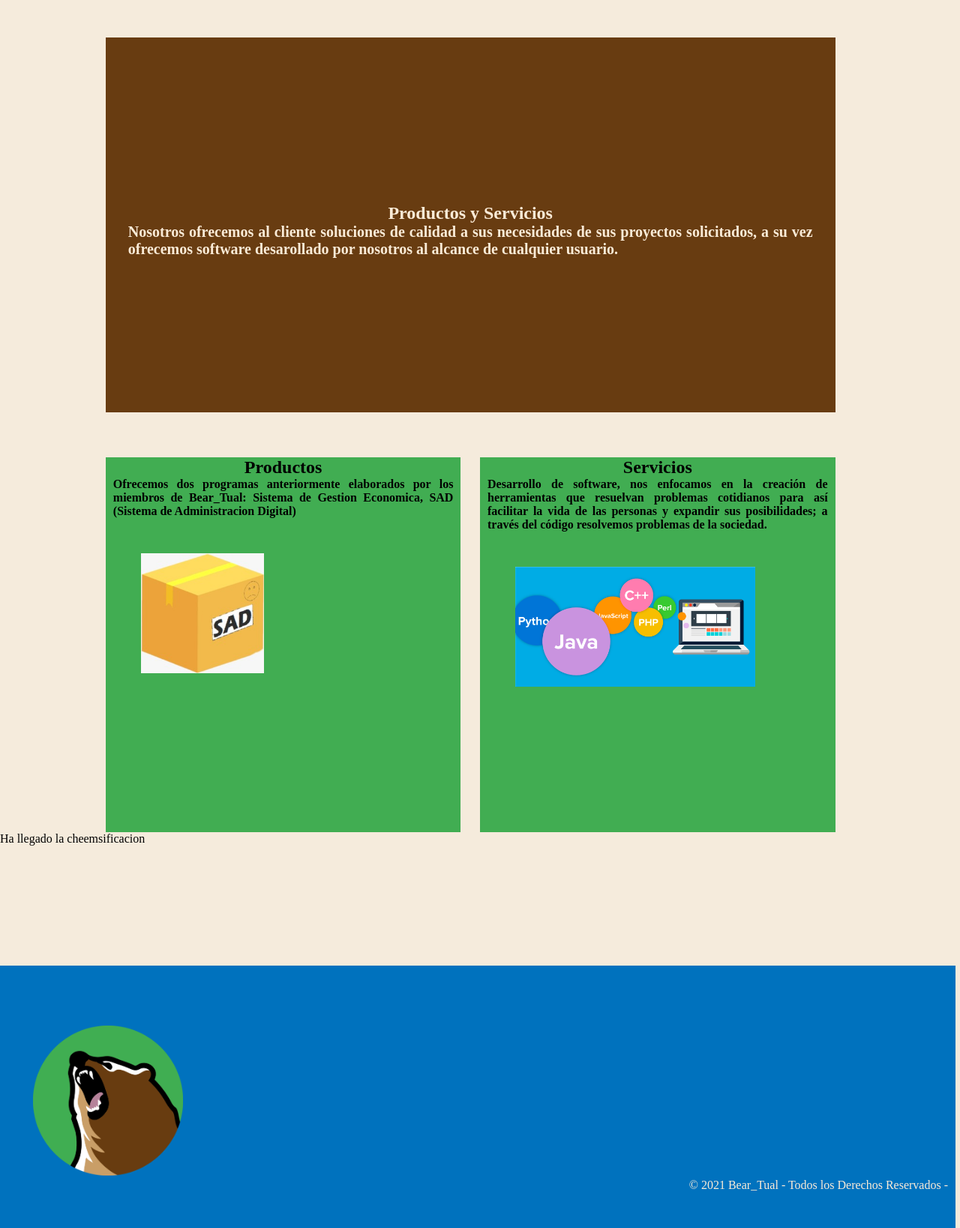
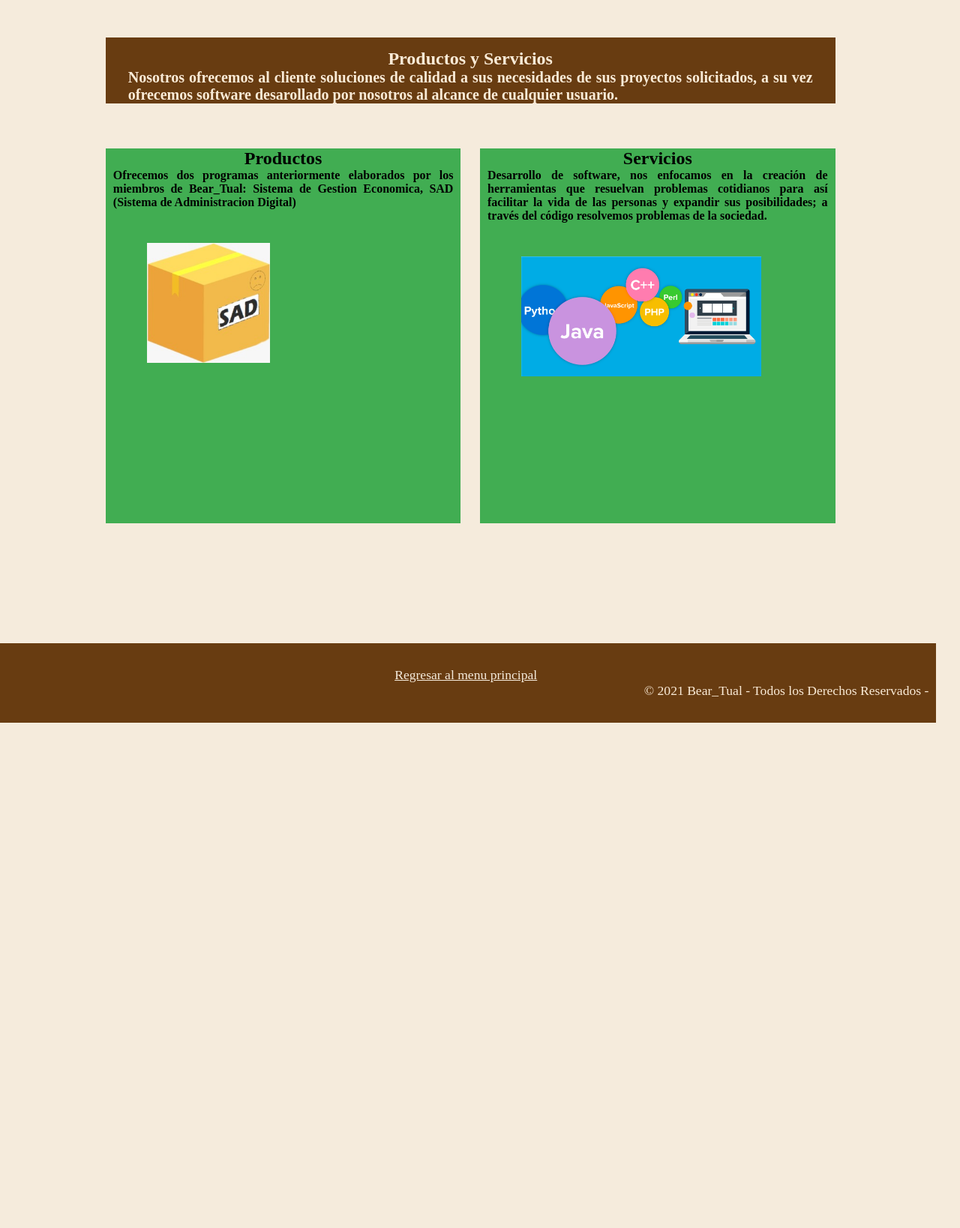
Before and after one commit to EMOA117/4IV7-ProyectoAula-Eq6-BearCareful, a PHP site: page /productosyservicios.html in a window 1280 px wide. Shown: the part 54-1692 px from the top of the page at 75% size. After the commit the page ends 1018 px from the top, so only its background shows below. Run offline with PHP 8.4, Linux system fonts and the light colour scheme.

Commit message:
Footer corregido y enlaces

```diff
--- a/CSS/productosyservicios.css
+++ b/CSS/productosyservicios.css
@@ -134,3 +134,21 @@
 @media (min-width:00px){
 	.XD{height: 10rem;}
 }
+.imagen{
+	text-align: center;
+}
+.foot{
+    background-color: #683c11;
+    padding: 2rem 0px;
+    text-align: center;
+    font-size: 1.1rem;
+    position: relative;
+    width: 98%;
+    bottom: 0px;
+    color: #F5EBDC;
+}
+
+.pie{
+    color: #F5EBDC;
+	text-align: center;
+}
--- a/exito.html
+++ b/exito.html
@@ -47,4 +47,8 @@
         </section>
     </div>
 </body>
+<footer class="foot">
+    <a class="pie" href="Index.html" >Regresar al menu principal</a>
+    <p>© 2021 Bear_Tual - Todos los Derechos Reservados -</p>
+</footer>
 </html>
--- a/media.html
+++ b/media.html
@@ -17,7 +17,7 @@
                 <td class="barra1"><a class="enlace" href="Index.html">IDEARIO</a></td>
                 <td class="barra1"><a class="enlace" href="productosyservicios.html">PRODUCTOS Y SERVICIOS</a></td>
                 <td class="barra1"><a class="enlace" href="exito.html">CASOS DE EXITO</a></td>
-                <td class="barra1"><a class="enlace" href="">CONTACTO</a></td>
+                <td class="barra1"><a class="enlace" href="formulario.html">CONTACTO</a></td>
             </tr>
         </table>
     </nav>
@@ -28,4 +28,8 @@
         <audio src="assets/audio/losmejores.mp3" controls autoplay></audio>
     </p>
 </body>
+<footer class="foot">
+    <a class="pie" href="Index.html" >Regresar al menu principal</a>
+    <p>© 2021 Bear_Tual - Todos los Derechos Reservados -</p>
+</footer>
 </html>
--- a/productosyservicios.html
+++ b/productosyservicios.html
@@ -25,7 +25,7 @@
 
 		<!--<div>-->
 
-		<div class="ProductosyServicios" style="width:76% ; height:500px; background: #683c11; ">
+		<div class="ProductosyServicios" style="width:76% ; background: #683c11; ">
 			<h2>Productos y Servicios</h2>
 			<p>Nosotros ofrecemos al cliente soluciones de calidad a sus necesidades de sus proyectos solicitados, a su vez ofrecemos software desarollado por nosotros al alcance de cualquier usuario.</p>
 		</div>
@@ -34,26 +34,21 @@
 		<div class="Productos" style="width: 37%; height: 500px; background-color: #41ad52 ">
 			<h2>Productos</h2>
 			<p>Ofrecemos dos programas anteriormente elaborados por los miembros de Bear_Tual: Sistema de Gestion Economica, SAD (Sistema de Administracion Digital)</p>
-			<img class="XD" src="assets/images/Sad.jpeg" height="300rem" style="margin: 10%;">
-		</div></section>
-
-		<section>
+			<p class="imagen"><img class="XD" src="assets/images/Sad.jpeg" height="300rem" style="margin: 10%;"></p>
+		</div>
+	</section>
+	<section>
 		<div class="Servicios" style="width: 37%; height: 500px; background-color: #41ad52">
 			<h2>Servicios</h2>
 			<p>Desarrollo de software, nos enfocamos en la creación de herramientas que resuelvan problemas cotidianos para así facilitar la vida de las personas y expandir sus posibilidades; a través del código resolvemos problemas de la sociedad.
  </p>
-			<img class="XD" src="assets/images/LG.png"  height="300rem" style="margin-left: 10%; margin: 10%; ">
-		</div></section>
-
-		<p>
-			Ha llegado la cheemsificacion
-		</p>
-
-
-
-	<footer style="width:100%; height: 350px; background-color: #0072BE; "><img src="assets/images/icono.png"  height="200rem">
-	<p>© 2021 Bear_Tual - Todos los Derechos Reservados -</p>
-	</footer>
+			<p class="imagen"><img class="XD" src="assets/images/LG.png"  height="300rem" style="margin-left: 10%; margin: 10%; "></p>
+		</div>
+	</section>
 
 </body>
+<footer class="foot">
+    <a class="pie" href="Index.html" >Regresar al menu principal</a>
+    <p>© 2021 Bear_Tual - Todos los Derechos Reservados -</p>
+</footer>
 </html>
```
Also changed, not shown: CSS/formulario.css (+0 -14 lines), CSS/masterstyle.css (+14 -0 lines), Index.html (+4 -5 lines), formulario.html (+7 -8 lines).
